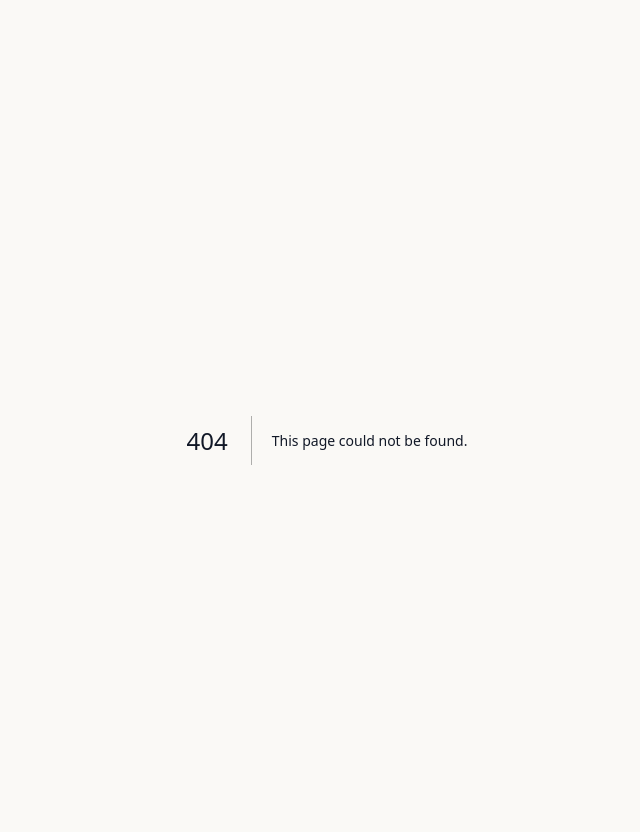
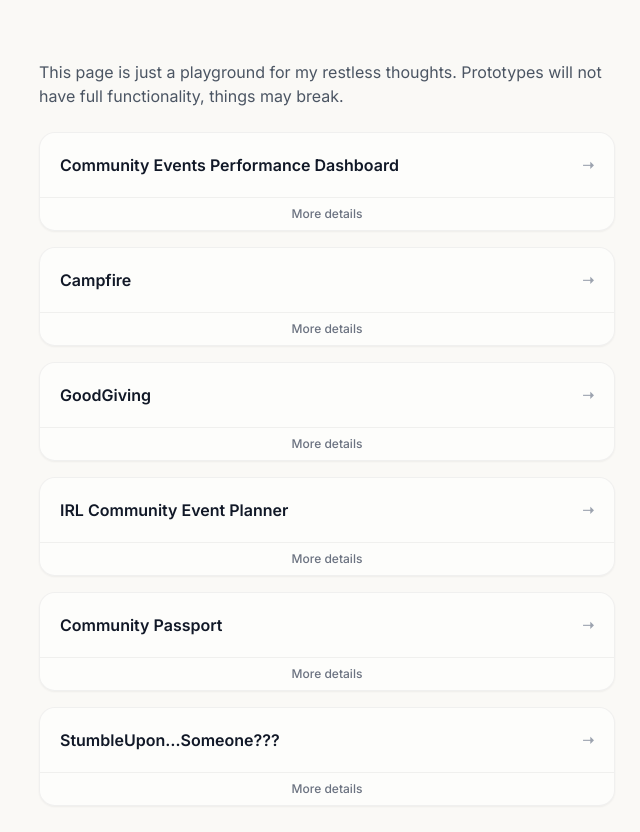
Before and after one commit to glastara/personal-website, a Next.js app: page /experiments in a window 1280 px wide. Before the commit this address had no page. Shown: the top 832 px of the page, without its empty margins (313-953 px from the left). Built offline with nearby package versions, Linux system fonts and the light colour scheme.

Commit message:
Add experiments page

```diff
--- /dev/null
+++ b/app/experiments/ExperimentsGrid.tsx
@@ -0,0 +1,85 @@
+"use client";
+
+import { useState } from "react";
+
+type Experiment = {
+	title: string;
+	href: string;
+	problem: string;
+	solution: string;
+};
+
+type ExperimentsGridProps = {
+	experiments: Experiment[];
+};
+
+export default function ExperimentsGrid({ experiments }: ExperimentsGridProps) {
+	const [openHref, setOpenHref] = useState<string | null>(null);
+
+	const handleCardClick = (href: string) => {
+		if (typeof window === "undefined") return;
+		window.open(href, "_blank", "noopener,noreferrer");
+	};
+
+	return (
+		<div className="space-y-4">
+			{experiments.map((experiment) => (
+				<div
+					key={experiment.title}
+					className="group rounded-2xl border border-black/5 bg-white/60 shadow-sm overflow-hidden
+						transition-all duration-200 ease-out
+						hover:shadow-md hover:-translate-y-0.5"
+				>
+					<div className="flex flex-col">
+						<button
+							type="button"
+							onClick={() => handleCardClick(experiment.href)}
+							className="flex-1 px-4 py-4 text-left sm:px-5 sm:py-5 focus-visible:outline-none focus-visible:ring-2 focus-visible:ring-gray-400 focus-visible:ring-offset-2 focus-visible:ring-offset-[#FAF9F6]"
+						>
+							<div className="flex items-center justify-between gap-2">
+								<h2 className="text-sm font-semibold text-gray-900 sm:text-base underline-offset-2 transition-colors group-hover:text-gray-700 group-hover:underline">
+									{experiment.title}
+								</h2>
+								<span className="text-sm font-semibold text-gray-400 transition-all group-hover:translate-x-0.5 group-hover:text-gray-600">
+									➝
+								</span>
+							</div>
+						</button>
+
+						<div className="border-t border-black/5">
+							<button
+								type="button"
+								onClick={(event) => {
+									event.stopPropagation();
+									setOpenHref((current) =>
+										current === experiment.href ? null : experiment.href,
+									);
+								}}
+								className="flex w-full items-center justify-center px-4 py-2 text-xs font-medium text-gray-500 hover:bg-gray-50 focus-visible:outline-none focus-visible:ring-2 focus-visible:ring-gray-400 focus-visible:ring-offset-2 focus-visible:ring-offset-[#FAF9F6]"
+							>
+								<span>More details</span>
+							</button>
+
+							{openHref === experiment.href && (
+								<div className="px-4 pb-4 pt-2 text-left text-sm text-gray-600 sm:px-5 space-y-3 leading-relaxed">
+									<div>
+										<div className="text-[11px] font-semibold uppercase tracking-wide text-gray-400">
+											Problem
+										</div>
+										<p>{experiment.problem}</p>
+									</div>
+									<div>
+										<div className="text-[11px] font-semibold uppercase tracking-wide text-gray-400">
+											Solution
+										</div>
+										<p>{experiment.solution}</p>
+									</div>
+								</div>
+							)}
+						</div>
+					</div>
+				</div>
+			))}
+		</div>
+	);
+}
--- /dev/null
+++ b/app/experiments/page.tsx
@@ -0,0 +1,75 @@
+import ExperimentsGrid from "./ExperimentsGrid";
+
+export const metadata = {
+  title: "Experiments",
+  description: "Playground for experiments and prototypes.",
+};
+
+type Experiment = {
+  title: string;
+  href: string;
+  problem: string;
+  solution: string;
+};
+
+const experiments: Experiment[] = [
+  {
+    title: "Community Events Performance Dashboard",
+    href: "https://irl-event-dashboard.lovable.app",
+    problem: "Brands find it difficult to capture the ROI of IRL community events.",
+    solution:
+      "Events dashboard (or extension to existing analytics platform) that measures & fully captures the ROI of in-person community events. NOTE: far more metrics can/should be added, these are just a few that came to mind.",
+  },
+  {
+    title: "Campfire",
+    href: "https://community-campfire.lovable.app",
+    problem: "Lack of genuine relationships between online communities.",
+    solution:
+      "Mini-app where subscribers/community members record short voice notes based on a weekly prompt set by a creator's team. Others can listen and react. Plus weekly digest with next prompt & 3 highlighted voicenote entries & best responses from last week. Not as full-on & time-consuming to organise as a podcast, but more human than a chatroom or email.",
+  },
+  {
+    title: "GoodGiving",
+    href: "https://good-giving-connect.lovable.app",
+    problem:
+      "Community members don’t feel commonalities & connections with each other, other than their interest in the creator they're going to see. This limits how fast connections can be built & scaled - they're only built through one node (the creator) rather than through multiple (each individual community member).",
+    solution:
+      "Attendees choose charity to donate % of their ticket price to, see which charities others donate to, and connect with each other. Charitable giving as a way to build connections, aligning people being a common, and beneficial, cause.",
+  },
+  {
+    title: "IRL Community Event Planner",
+    href: "https://irl-community-eventplanner.lovable.app/",
+    problem:
+      "Content creators are often unsure how to facilitate IRL connections with followers & build engagement.",
+    solution:
+      "Recommends IRL events for content creators to plan based on location, budget + other needs, then generates ‘Community Kit’ with suggested event agenda, sample invite message, follow-up actions post-event & interactive activity.",
+  },
+  {
+    title: "Community Passport",
+    href: "https://community-passport1.lovable.app",
+    problem: "Hard to meet like-minded people IRL in digital era (at least outside a dating context).",
+    solution:
+      "Linktree for IRL connections --> allows you to create a micro-bio 'passport' where you fill out basic info about what you're looking to connect about, your interests, preferred meetup vibe, and when you're free. You can then share it & connect IRL with others on the Community Passport Directory. V2 would allow for proper filtering by location, interests, etc.",
+  },
+  {
+    title: "StumbleUpon…Someone???",
+    href: "https://stumble-find-a-friend.lovable.app",
+    problem:
+      "Hard to make friends & deep connections day-to-day → IRL networks tend to be locked in & limited to work  + existing connections once we reach adulthood.",
+    solution:
+      "There was a site in the early 00s called StumbleUpon where you could go, click a button, and it'd randomly bring you an interesting page on the internet. Thinking something like this, but to help form IRL connections with actual people. E.g. a webpage that recommends online community members to meet up with based on interests, gives their socials & personal website/blog pages (need to tweak so that connections are also close enough to facilitate IRL meetups). Name up for debate.",
+  },
+];
+
+export default function ExperimentsPage() {
+  return (
+    <div className="space-y-6">
+      <p className="text-sm text-gray-600 md:text-base">
+        This page is just a playground for my restless thoughts. Prototypes will not have full functionality, things may break.
+      </p>
+
+      <div className="not-prose">
+        <ExperimentsGrid experiments={experiments} />
+      </div>
+    </div>
+  );
+}
--- a/app/page.mdx
+++ b/app/page.mdx
@@ -20,7 +20,7 @@ export const metadata = {
 ---
 ### What I'm up to
 
-Hi! I'm building <Link href="https://worldclass.education/" target="_blank" rel="noopener noreferrer" className="hover:text-gray-600 transition-colors">World Class Education</Link> to help students get into their dream university
+Hi! I'm building <Link href="https://worldclass.education/" target="_blank" rel="noopener noreferrer">World Class Education</Link> to help students get into their dream university
 
 Also helping students with:
     🎓 <Link href="https://anyverse.app" target="_blank" rel="noopener noreferrer">Anyverse</Link> - free university application resources
@@ -32,7 +32,7 @@ Other projects:
     🤖 <Link href="https://github.com/glastara/ai-university-application-advisor" target="_blank" rel="noopener noreferrer">AI university application advisor</Link> - lightweight version of Anyverse
     ⏰ <Link href="https://github.com/glastara/Arduino-Timer" target="_blank" rel="noopener noreferrer">Arduino timer</Link> - vibecoding my way to increased productivity
     🔬 <Link href="https://www.pancreaticcancer.org.uk/" target="_blank" rel="noopener noreferrer">Pancreatic Cancer UK</Link> - assessing grant proposals for cancer research
-    🧪 <Link href="https://irl-event-dashboard.lovable.app" target="_blank" rel="noopener noreferrer">Experiments</Link> - 5+ app prototypes to facilitate human connection
+    🧪 <Link href="/experiments">Experiments</Link> - 5+ app prototypes to facilitate human connection
 
 Also like to:
     📚 Read (suggestions welcome)
```
